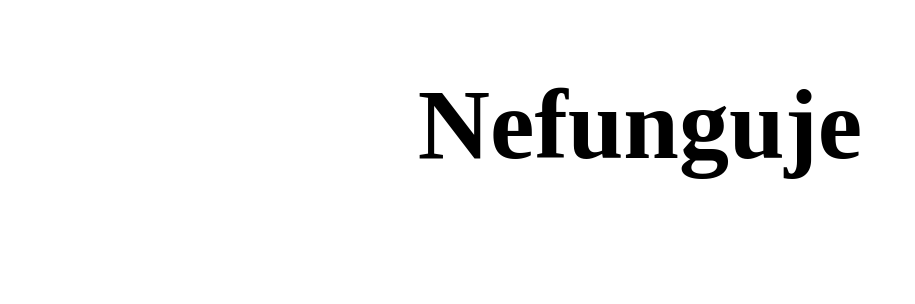
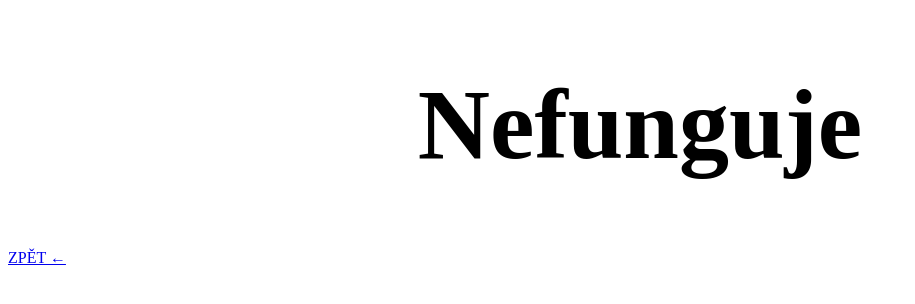
Before and after one commit to Lookass13/-kol, a plain HTML site: page odkaz.html in a window 1280 px wide. Shown: the whole page, without its empty margins (0-915 px from the left). Drawn offline with Linux system fonts and the light colour scheme.

Commit message:
přidáno tlačítko zpět

```diff
--- a/odkaz.html
+++ b/odkaz.html
@@ -9,5 +9,6 @@
 </head>
 <body>
     <h1>Nefunguje</h1>
+    <a href="index.html">ZPĚT &#8592</a>
 </body>
 </html>
```
